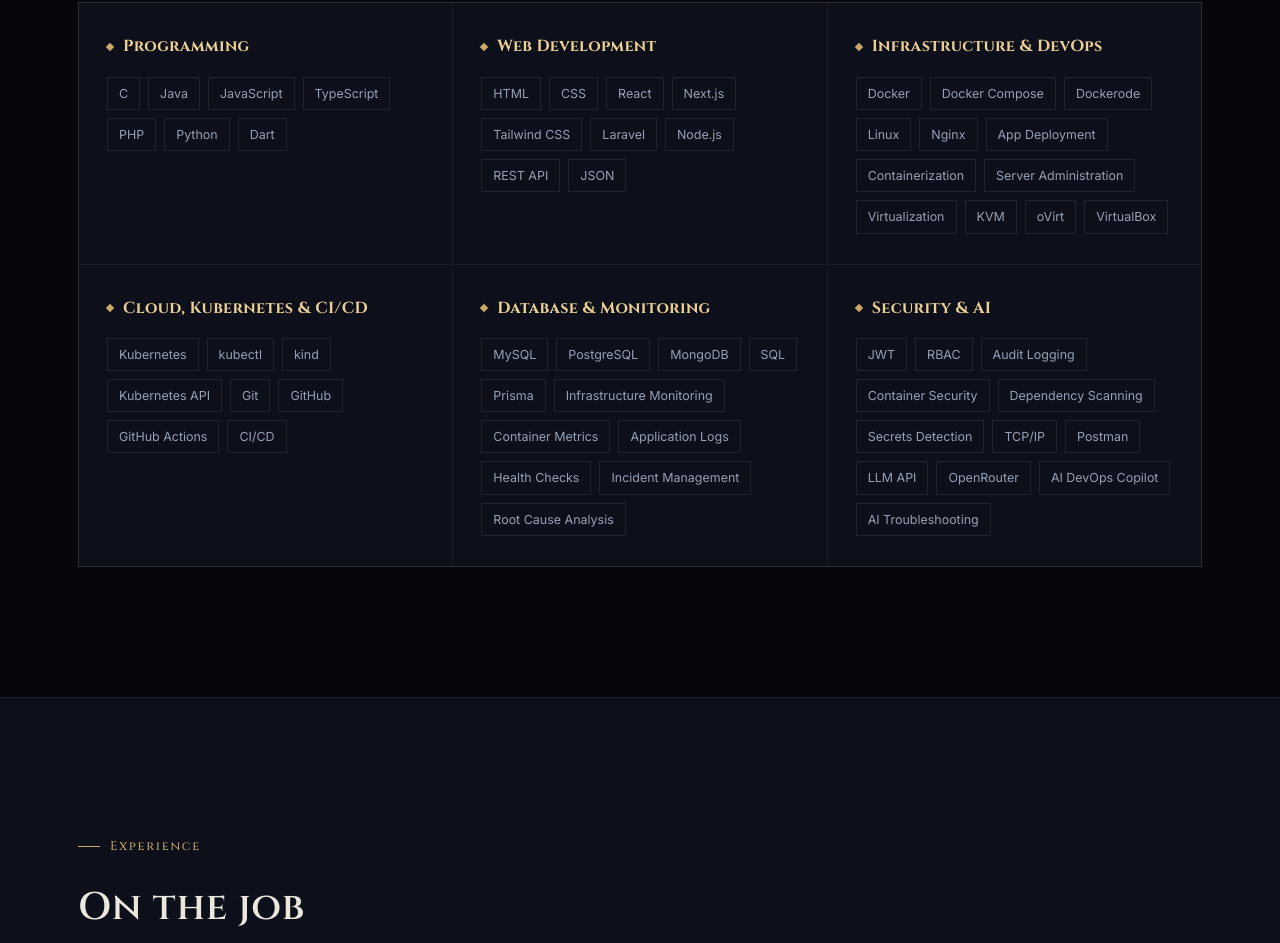
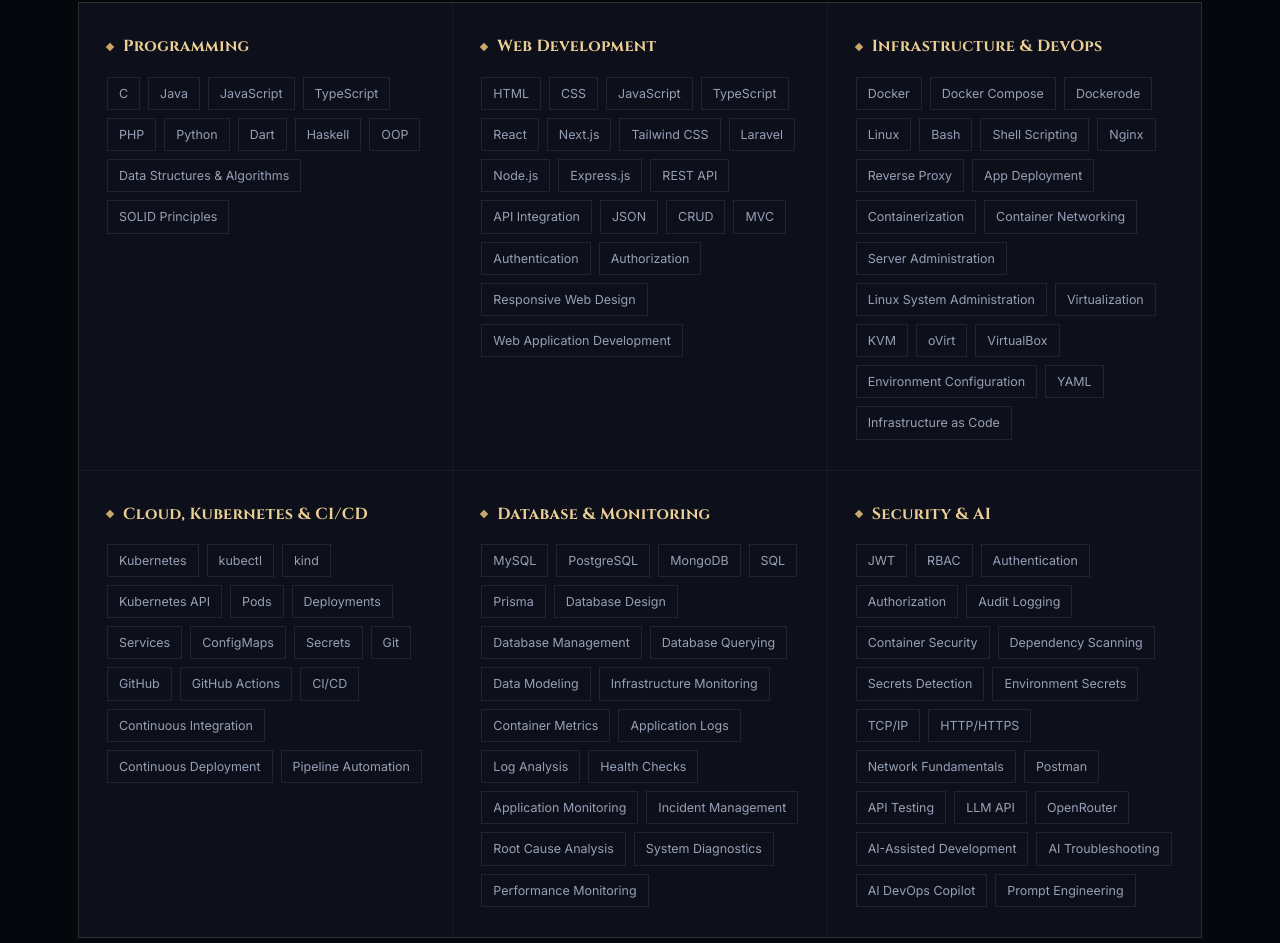
Before and after one commit to jeremytempest636-netizen/portoenrogel, a plain HTML site: page index.html in a window 1280 px wide. Shown: the part 2878-3821 px from the top of the page. Drawn offline with Linux system fonts and the light colour scheme.

Commit message:
Update index.html

```diff
--- a/index.html
+++ b/index.html
@@ -621,6 +621,7 @@
       <div class="eyebrow">Skills</div>
       <h2 class="section-title">Toolkit</h2>
     </div>
+
     <div class="skills-grid reveal">
 
       <div class="skill-cell">
@@ -633,6 +634,10 @@
           <span>PHP</span>
           <span>Python</span>
           <span>Dart</span>
+          <span>Haskell</span>
+          <span>OOP</span>
+          <span>Data Structures & Algorithms</span>
+          <span>SOLID Principles</span>
         </div>
       </div>
 
@@ -641,13 +646,23 @@
         <div class="skill-tags">
           <span>HTML</span>
           <span>CSS</span>
+          <span>JavaScript</span>
+          <span>TypeScript</span>
           <span>React</span>
           <span>Next.js</span>
           <span>Tailwind CSS</span>
           <span>Laravel</span>
           <span>Node.js</span>
+          <span>Express.js</span>
           <span>REST API</span>
+          <span>API Integration</span>
           <span>JSON</span>
+          <span>CRUD</span>
+          <span>MVC</span>
+          <span>Authentication</span>
+          <span>Authorization</span>
+          <span>Responsive Web Design</span>
+          <span>Web Application Development</span>
         </div>
       </div>
 
@@ -658,14 +673,22 @@
           <span>Docker Compose</span>
           <span>Dockerode</span>
           <span>Linux</span>
+          <span>Bash</span>
+          <span>Shell Scripting</span>
           <span>Nginx</span>
+          <span>Reverse Proxy</span>
           <span>App Deployment</span>
           <span>Containerization</span>
+          <span>Container Networking</span>
           <span>Server Administration</span>
+          <span>Linux System Administration</span>
           <span>Virtualization</span>
           <span>KVM</span>
           <span>oVirt</span>
           <span>VirtualBox</span>
+          <span>Environment Configuration</span>
+          <span>YAML</span>
+          <span>Infrastructure as Code</span>
         </div>
       </div>
 
@@ -676,10 +699,18 @@
           <span>kubectl</span>
           <span>kind</span>
           <span>Kubernetes API</span>
+          <span>Pods</span>
+          <span>Deployments</span>
+          <span>Services</span>
+          <span>ConfigMaps</span>
+          <span>Secrets</span>
           <span>Git</span>
           <span>GitHub</span>
           <span>GitHub Actions</span>
           <span>CI/CD</span>
+          <span>Continuous Integration</span>
+          <span>Continuous Deployment</span>
+          <span>Pipeline Automation</span>
         </div>
       </div>
 
@@ -691,12 +722,20 @@
           <span>MongoDB</span>
           <span>SQL</span>
           <span>Prisma</span>
+          <span>Database Design</span>
+          <span>Database Management</span>
+          <span>Database Querying</span>
+          <span>Data Modeling</span>
           <span>Infrastructure Monitoring</span>
           <span>Container Metrics</span>
           <span>Application Logs</span>
+          <span>Log Analysis</span>
           <span>Health Checks</span>
+          <span>Application Monitoring</span>
           <span>Incident Management</span>
           <span>Root Cause Analysis</span>
+          <span>System Diagnostics</span>
+          <span>Performance Monitoring</span>
         </div>
       </div>
 
@@ -705,16 +744,24 @@
         <div class="skill-tags">
           <span>JWT</span>
           <span>RBAC</span>
+          <span>Authentication</span>
+          <span>Authorization</span>
           <span>Audit Logging</span>
           <span>Container Security</span>
           <span>Dependency Scanning</span>
           <span>Secrets Detection</span>
+          <span>Environment Secrets</span>
           <span>TCP/IP</span>
+          <span>HTTP/HTTPS</span>
+          <span>Network Fundamentals</span>
           <span>Postman</span>
+          <span>API Testing</span>
           <span>LLM API</span>
           <span>OpenRouter</span>
+          <span>AI-Assisted Development</span>
+          <span>AI Troubleshooting</span>
           <span>AI DevOps Copilot</span>
-          <span>AI Troubleshooting</span>
+          <span>Prompt Engineering</span>
         </div>
       </div>
 
```
